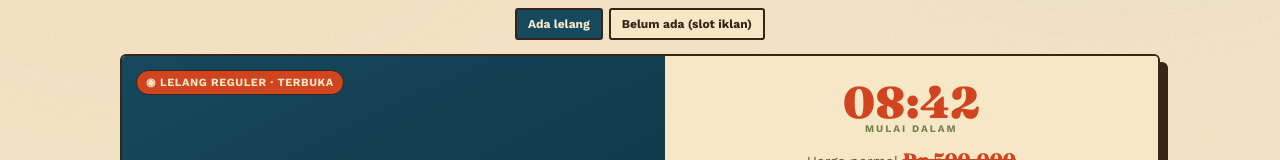
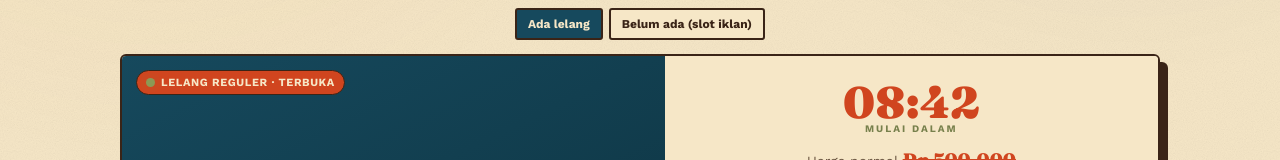
Before and after one commit to taracorp/kongsidagang, a Next.js app: page / in a window 1280 px wide. Shown: the part 444-604 px from the top of the page. Built offline with nearby package versions, Linux system fonts and the light colour scheme; no server answers; the database is empty.

Commit message:
LiveDot: titik indikator lelang berkedip (hijau pulse) saat ada live, statis (abu) saat tidak ada

```diff
--- a/app/globals.css
+++ b/app/globals.css
@@ -41,6 +41,36 @@ html {
   scroll-behavior: smooth;
 }
 
+/* Indikator lelang berlangsung */
+@keyframes kongsi-pulse {
+  0% {
+    box-shadow: 0 0 0 0 rgba(91, 214, 125, 0.7);
+    opacity: 1;
+  }
+  70% {
+    box-shadow: 0 0 0 6px rgba(91, 214, 125, 0);
+    opacity: 0.55;
+  }
+  100% {
+    box-shadow: 0 0 0 0 rgba(91, 214, 125, 0);
+    opacity: 1;
+  }
+}
+.live-dot {
+  display: inline-block;
+  width: 9px;
+  height: 9px;
+  border-radius: 9999px;
+  background-color: #5bd67d;
+  vertical-align: middle;
+  animation: kongsi-pulse 1.2s ease-in-out infinite;
+}
+.live-dot--static {
+  background-color: #b9c0aa;
+  animation: none;
+  box-shadow: none;
+}
+
 body {
   background-color: var(--color-kongsi-parchment);
   background-image:
--- a/components/kongsi/LelangLive.tsx
+++ b/components/kongsi/LelangLive.tsx
@@ -2,7 +2,7 @@
 
 import { useState } from "react";
 import { createClient } from "@/lib/supabase/client";
-import { Pill } from "./Pill";
+import { Pill, LiveDot } from "./Pill";
 import { KongsiButton, KongsiLinkButton } from "./KongsiButton";
 import { formatKeping } from "@/lib/utils";
 import type { AuctionPublic } from "@/lib/queries";
@@ -78,8 +78,9 @@ export function LelangLive({
   return (
     <div className="mx-auto mt-6 max-w-[500px]">
       <div className="rounded-[4px] border-2 border-kongsi-ink bg-kongsi-parchment p-6 text-center shadow-hard">
-        <Pill variant={open ? "live" : "indigo"}>
-          ◉ {statusLabel[auction.status] ?? auction.status}
+        <Pill variant={open ? "live" : "indigo"} className="inline-flex items-center gap-[6px]">
+          <LiveDot live={open} />
+          {statusLabel[auction.status] ?? auction.status}
         </Pill>
         <div className="mt-[10px] font-fraunces text-[21px] font-black text-kongsi-indigo">
           {auction.clue_category}
--- a/components/kongsi/LiveAuction.tsx
+++ b/components/kongsi/LiveAuction.tsx
@@ -2,7 +2,7 @@
 
 import { useState } from "react";
 import { cn, formatKeping } from "@/lib/utils";
-import { Pill } from "./Pill";
+import { Pill, LiveDot } from "./Pill";
 import { KongsiLinkButton } from "./KongsiButton";
 import type { LelangAktif } from "@/lib/dummy";
 
@@ -37,8 +37,9 @@ export function LiveAuction({ data }: { data: LelangAktif }) {
       {live ? (
         <div className="grid grid-cols-1 overflow-hidden rounded-[6px] border-2 border-kongsi-ink shadow-hard-lg md:grid-cols-[1.1fr_1fr]">
           <div className="relative flex flex-col justify-center bg-gradient-to-br from-kongsi-indigo to-kongsi-indigo-dark p-[26px] text-kongsi-parchment">
-            <Pill variant="live" className="absolute left-[14px] top-[14px]">
-              ◉ Lelang Reguler · terbuka
+            <Pill variant="live" className="absolute left-[14px] top-[14px] inline-flex items-center gap-[6px]">
+              <LiveDot live />
+              Lelang Reguler · terbuka
             </Pill>
             <div className="mt-[14px] font-fraunces text-2xl font-black">
               {data.kategori}
@@ -77,7 +78,10 @@ export function LiveAuction({ data }: { data: LelangAktif }) {
         </div>
       ) : (
         <div className="rounded-[6px] border-2 border-dashed border-kongsi-olive bg-kongsi-parchment-3 px-6 py-10 text-center text-kongsi-ink-soft">
-          <Pill variant="gold">Slot Iklan / Video</Pill>
+          <Pill variant="indigo" className="inline-flex items-center gap-[6px]">
+            <LiveDot live={false} />
+            Tidak ada lelang
+          </Pill>
           <h3 className="mt-[10px] font-fraunces text-xl font-black text-kongsi-indigo">
             Belum ada lelang berjalan
           </h3>
--- a/components/kongsi/Pill.tsx
+++ b/components/kongsi/Pill.tsx
@@ -33,6 +33,15 @@ export function Pill({
   );
 }
 
+export function LiveDot({ live = true }: { live?: boolean }) {
+  return (
+    <span
+      className={cn("live-dot", !live && "live-dot--static")}
+      aria-hidden="true"
+    />
+  );
+}
+
 export function SegelBadge({
   label = "Segel",
   className,
```
